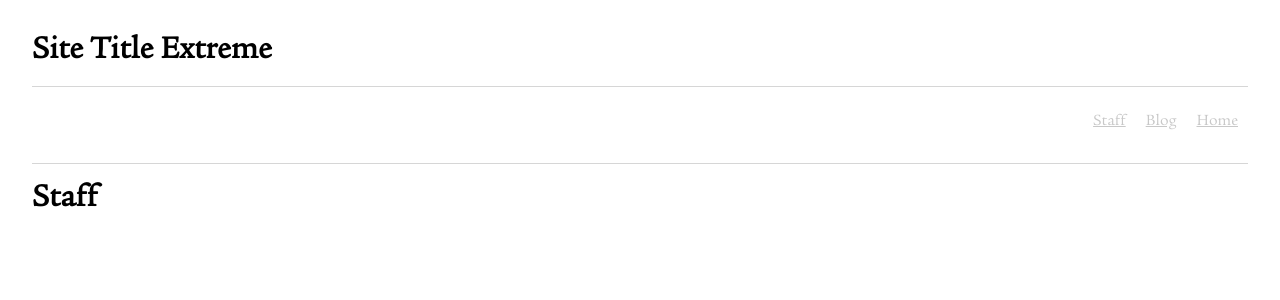
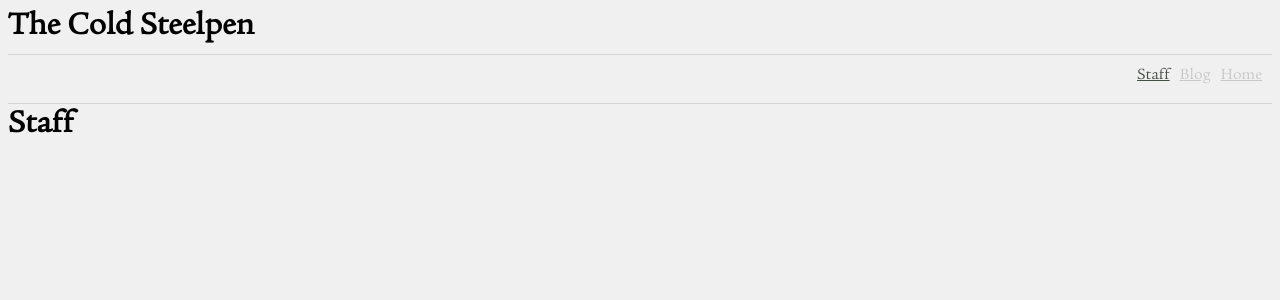
Before and after one commit to sumitee2/Karadaka-code-repo, a Jekyll site: the page built from staff.html, in a window 1280 px wide. Shown: the top 300 px of the page. Built offline with Jekyll 4.4.1, drawn with Linux system fonts in a browser that asks for light colours.

Commit message:
push commit

```diff
--- a/_includes/header.html
+++ b/_includes/header.html
@@ -1 +1,3 @@
-<h1>Site Title Extreme</h1>
+<div class = "headerbar">
+	<h1>The Cold Steelpen</h1>
+</div>
--- a/_includes/navigation.html
+++ b/_includes/navigation.html
@@ -1,6 +1,6 @@
 <div class = "navbar">
   {% for item in site.data.navigation %}
-    <a href="{{ item.link }}" id = "navlink" {% if page.url == item.link %}class="current"{% endif %}>
+    <a href="{{ item.link }}" id = "navlink" {% if page.url == item.link %}class="current"{% endif %} {% if page.url != item.link %}class="uncurrent"{% endif %} >
       {{ item.name }}
     </a>
   {% endfor %}
--- a/_sass/main.scss
+++ b/_sass/main.scss
@@ -1,6 +1,19 @@
 @font-face {
   font-family: themeFont;
   src: url('Legacy.otf');
+}
+
+body {
+	font-family: themeFont;
+	background-color: rgb(240,240,240);
+	background-repeat: no-repeat;
+}
+
+.headerbar {
+	height: 44px;
+	width: 100%;
+	margin: 0px;
+	padding: 0px;
 }
 
 .navbar {
@@ -9,14 +22,18 @@
 	width: 100%;
 }
 
-#navlink {
-	float: right;
-	margin: 10px;
+.current {
+ 	color: rgb(70,80,70);
+}
+
+.uncurrent {
 	color: rgb(200,200,200);
 }
 
-.current {
-  color: rgb(110,110,100);
+#navlink {
+	float: right;
+	margin-top: 10px;
+	margin-right: 10px;
 }
 
 h1 {
@@ -28,12 +45,10 @@ h1 {
 	height: 1px;
 	width: 100%;
 	background-color: rgba(210, 210, 210, 0.9);
-	margin-top: 16px;
-	margin-bottom: 16px;
+	margin-top: 2px;
+	margin-bottom: 2px;
 }
 
-body {
-	align-items: center;
-	font-family: themeFont;
-	margin: 32px;
+a {
+	color: rgb(70,80,70);
 }
```
Also changed, not shown: _layouts/category.html (added, +11 -0 lines), assets/images/clouds.png (added), assets/images/grad.png (added), assets/images/insta.png (added), 3 other files.
